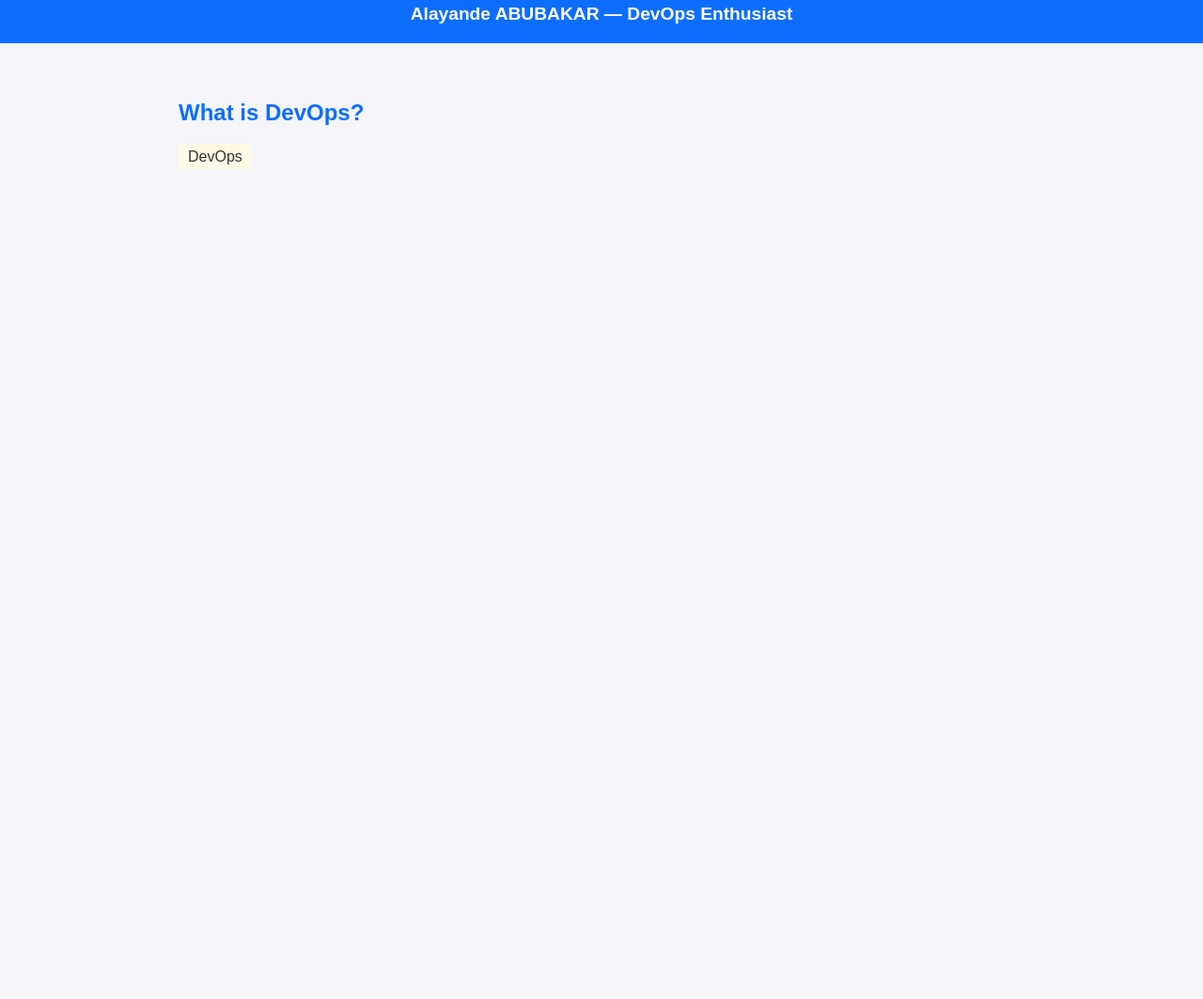
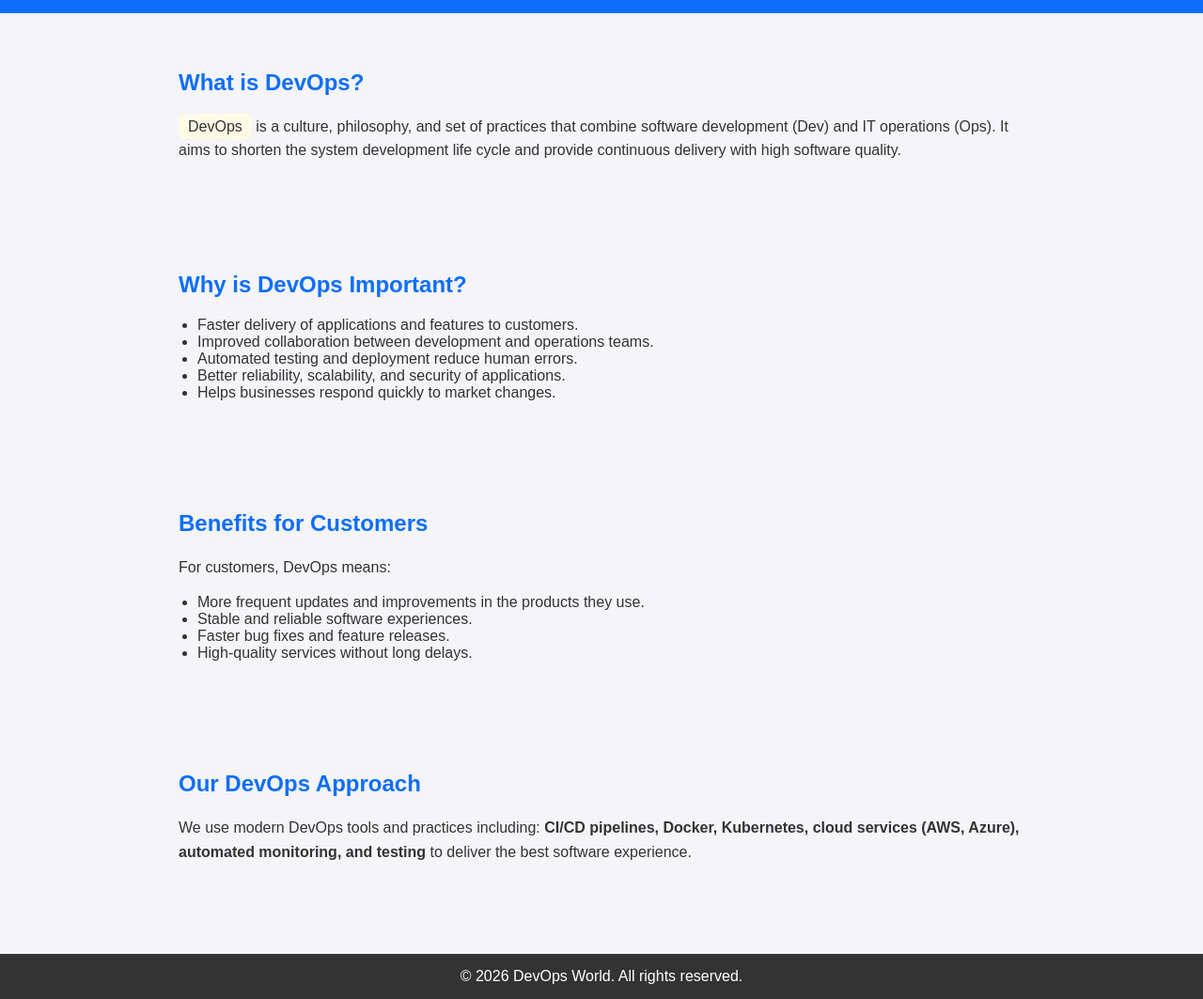
Before and after one commit to mrAUTHENTIC-18/PALMER-DEVOPS, a website: page index.html in a window 1280 px wide. Shown: the part 98-1161 px from the top of the page at 94% size. Before the commit the page ends 800 px from the top, so only its background shows below. Drawn offline with Linux system fonts and the light colour scheme.

Commit message:
Updated the App

```diff
--- a/index.html
+++ b/index.html
@@ -24,11 +24,6 @@
         }
         header p {
             margin: 5px 0 0;
-            font-size: 1.2em;
-        }
-        header .name {
-            margin-top: 10px;
-            font-weight: bold;
             font-size: 1.2em;
         }
         section {
@@ -64,10 +59,52 @@
     <header>
         <h1>Welcome to DevOps World</h1>
         <p>Connecting Development & Operations for Success</p>
-        <p class="name">Alayande ABUBAKAR — DevOps Enthusiast</p>
     </header>
 
     <section>
         <h2>What is DevOps?</h2>
         <p>
-            <span class="highlight">DevOps</span
+            <span class="highlight">DevOps</span> is a culture, philosophy, and set of practices that combine
+            software development (Dev) and IT operations (Ops). It aims to shorten the system development life cycle
+            and provide continuous delivery with high software quality.
+        </p>
+    </section>
+
+    <section>
+        <h2>Why is DevOps Important?</h2>
+        <ul>
+            <li>Faster delivery of applications and features to customers.</li>
+            <li>Improved collaboration between development and operations teams.</li>
+            <li>Automated testing and deployment reduce human errors.</li>
+            <li>Better reliability, scalability, and security of applications.</li>
+            <li>Helps businesses respond quickly to market changes.</li>
+        </ul>
+    </section>
+
+    <section>
+        <h2>Benefits for Customers</h2>
+        <p>
+            For customers, DevOps means:
+        </p>
+        <ul>
+            <li>More frequent updates and improvements in the products they use.</li>
+            <li>Stable and reliable software experiences.</li>
+            <li>Faster bug fixes and feature releases.</li>
+            <li>High-quality services without long delays.</li>
+        </ul>
+    </section>
+
+    <section>
+        <h2>Our DevOps Approach</h2>
+        <p>
+            We use modern DevOps tools and practices including:
+            <strong>CI/CD pipelines, Docker, Kubernetes, cloud services (AWS, Azure), automated monitoring, and testing</strong>
+            to deliver the best software experience.
+        </p>
+    </section>
+
+    <footer>
+        &copy; 2026 DevOps World. All rights reserved.
+    </footer>
+</body>
+</html>
```
